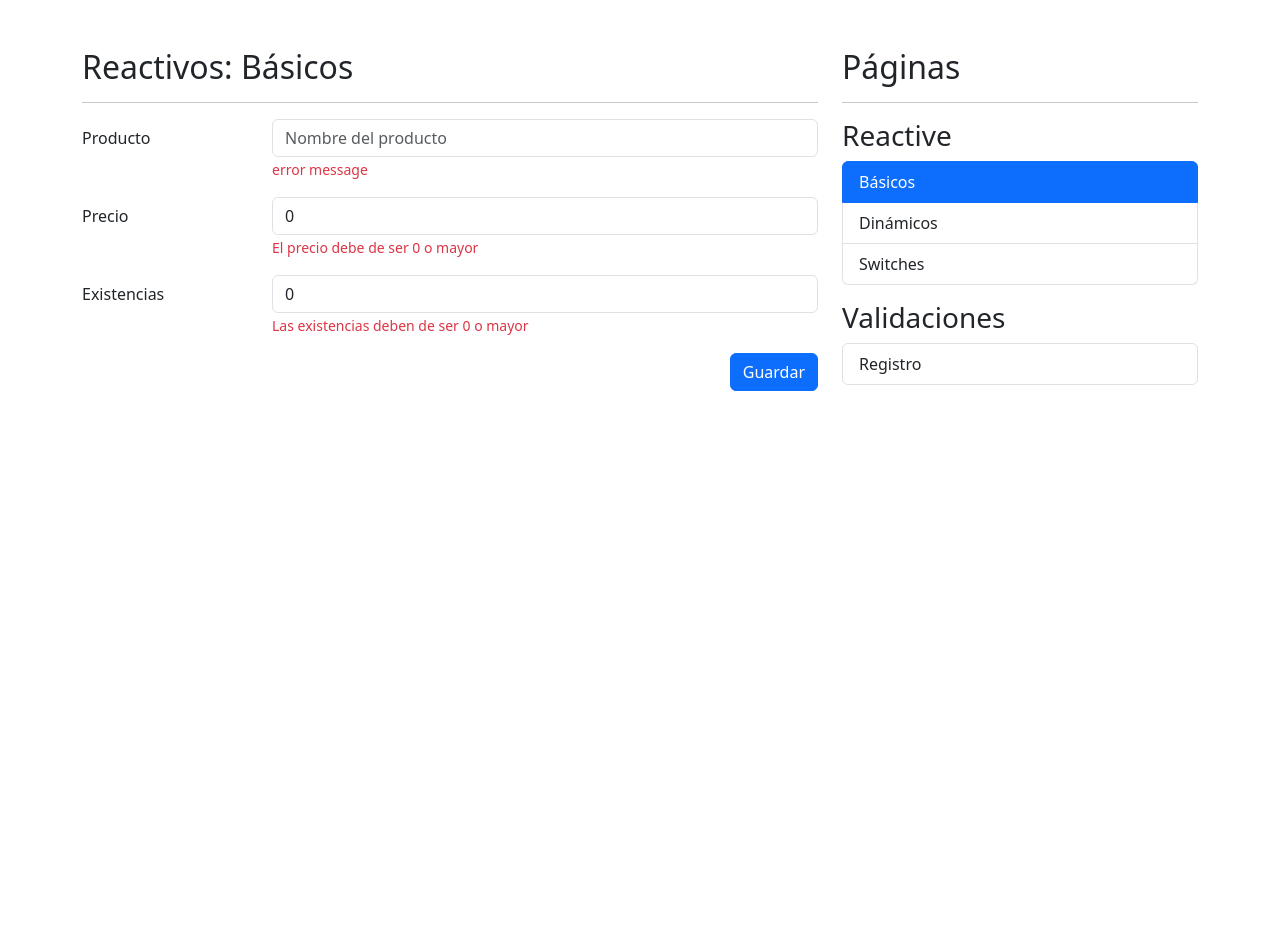
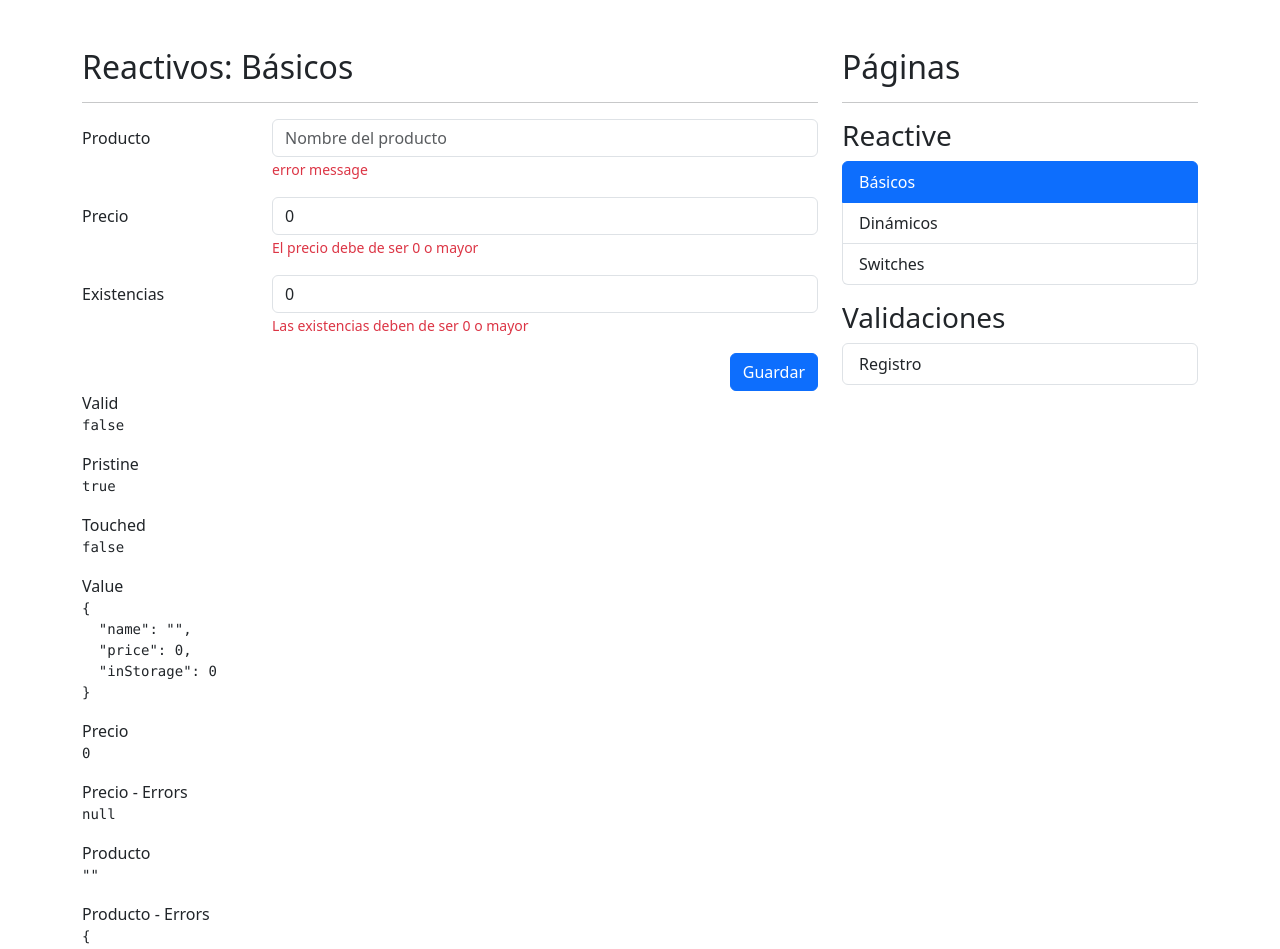
Before and after one commit to uriel-loz/FormApp, an Angular app: page /reactive/basic in a window 1280 px wide. Shown: the top 949 px of the page. Before the commit the page ends 800 px from the top, so only its background shows below. Built offline with nearby package versions, Linux system fonts and the light colour scheme.

Commit message:
Testing validator angular in form

```diff
--- a/angular.json
+++ b/angular.json
@@ -104,5 +104,8 @@
         }
       }
     }
+  },
+  "cli": {
+    "analytics": false
   }
 }
--- a/src/app/reactive/pages/basic/basic.component.html
+++ b/src/app/reactive/pages/basic/basic.component.html
@@ -68,22 +68,28 @@
 
 <div class="row">
   <div class="col">
-    <!-- <span>Valid</span>
-        <pre>{{ 'objeto' | json }}</pre>
+    <span>Valid</span>
+    <pre>{{ myForm.valid | json }}</pre>
 
-        <span>Pristine</span>
-        <pre>{{ 'objeto' | json }}</pre>
+    <span>Pristine</span>
+    <pre>{{ myForm.pristine | json }}</pre>
 
-        <span>Touched</span>
-        <pre>{{ 'objeto' | json }}</pre>
+    <span>Touched</span>
+    <pre>{{ myForm.touched | json }}</pre>
 
-        <span>Value</span>
-        <pre>{{ 'objeto' | json }}</pre>
+    <span>Value</span>
+    <pre>{{ myForm.value | json }}</pre>
 
-        <span>Precio</span>
-        <pre>{{ 'objeto' | json }}</pre>
+    <span>Precio</span>
+    <pre>{{ myForm.controls['price'].value | json }}</pre>
 
-        <span>Producto</span>
-        <pre>{{ 'objeto' | json }}</pre> -->
+    <span>Precio - Errors</span>
+    <pre>{{ myForm.controls['price'].errors | json }}</pre>
+
+    <span>Producto</span>
+    <pre>{{ myForm.controls['name'].value | json }}</pre>
+
+    <span>Producto - Errors</span>
+    <pre>{{ myForm.controls['name'].errors | json }}</pre>
   </div>
 </div>
--- a/src/app/reactive/pages/basic/basic.component.ts
+++ b/src/app/reactive/pages/basic/basic.component.ts
@@ -1,5 +1,5 @@
 import { Component, OnInit, inject } from '@angular/core';
-import { FormBuilder, FormControl, FormGroup } from '@angular/forms';
+import { FormBuilder, FormGroup, Validators } from '@angular/forms';
 
 @Component({
   selector: 'reactive-basic',
@@ -17,9 +17,9 @@
 
   private formBuilder = inject(FormBuilder);
   public myForm: FormGroup = this.formBuilder.group({
-    name: [''],
-    price: [0],
-    inStorage: [0],
+    name: ['', [Validators.required, Validators.minLength(3)]],
+    price: [0, [Validators.required, Validators.min(0)]],
+    inStorage: [0, [Validators.required, Validators.min(0)]],
   });
 
   constructor() { }
@@ -28,6 +28,8 @@
   }
 
   onSave(): void {
+    if (this.myForm.invalid) return;
+
     console.log('Form value:', this.myForm.value);
   }
 
```
